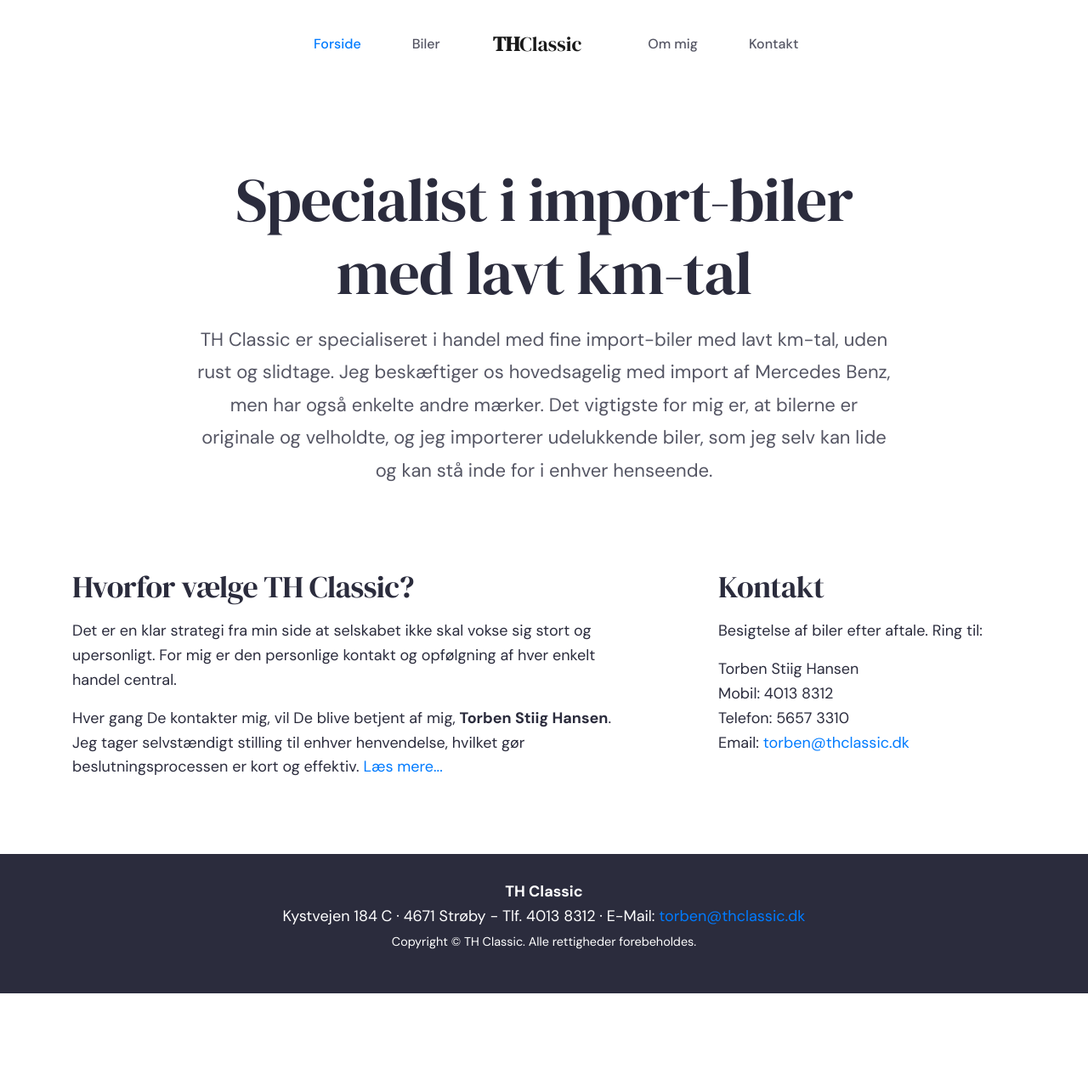
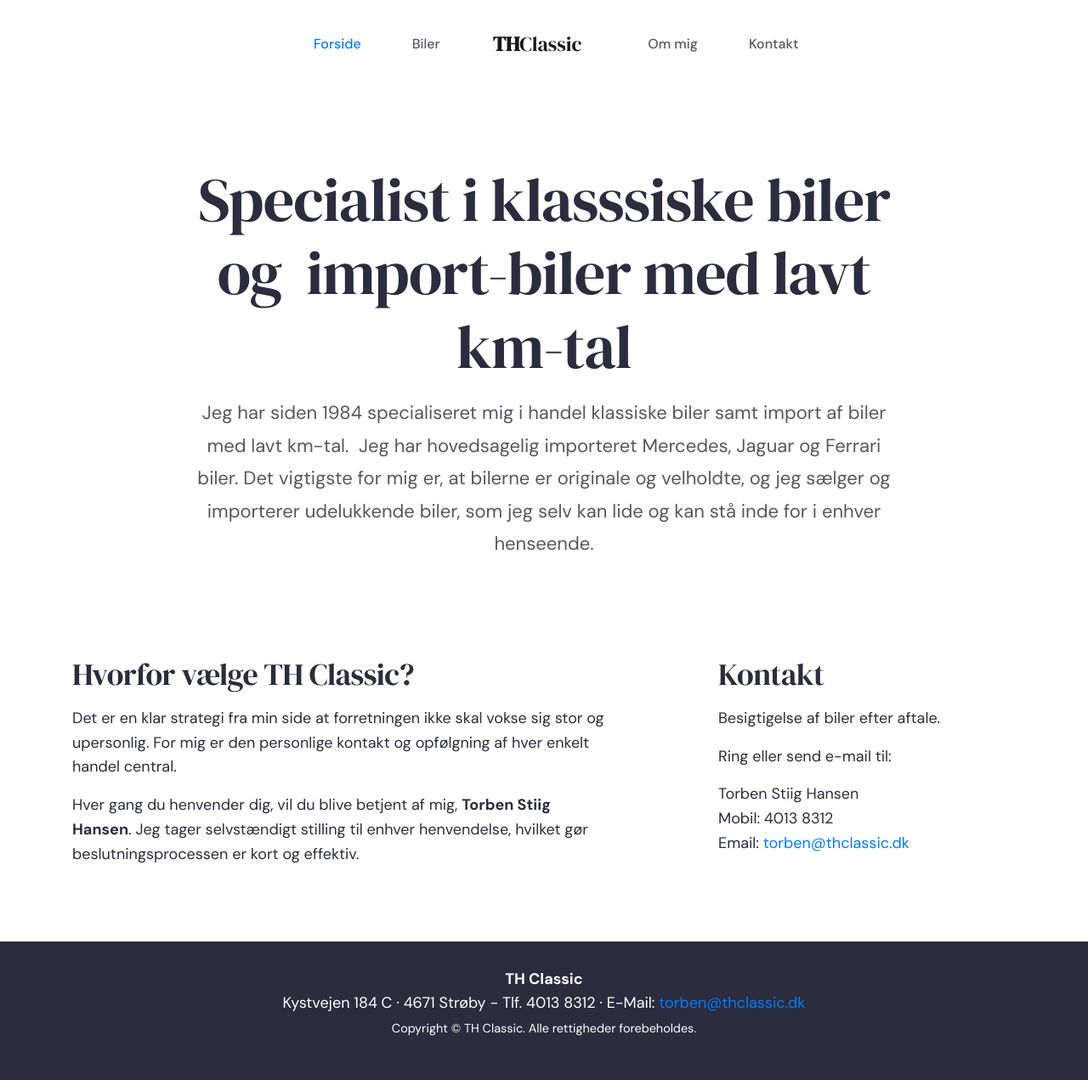
Before and after one commit to aakjaer/thclassic, a Jekyll site: the page built from index.html, in a window 1280 px wide. Shown: the whole page at 85% size. Built offline with Jekyll 4.4.1, drawn with Linux system fonts in a browser that asks for light colours; before the commit the page ends 1169 px from its top, so only the background shows below that.

Commit message:
Updated 2 files via CloudCannon

```diff
--- a/_layouts/default.html
+++ b/_layouts/default.html
@@ -7,7 +7,7 @@
         <title>TH Classic</title>
         <meta name="description" content="" />
         <link rel="stylesheet" href="https://stackpath.bootstrapcdn.com/bootstrap/4.4.1/css/bootstrap.min.css" integrity="sha384-Vkoo8x4CGsO3+Hhxv8T/Q5PaXtkKtu6ug5TOeNV6gBiFeWPGFN9MuhOf23Q9Ifjh" crossorigin="anonymous" />
-        <link href="https://fonts.googleapis.com/css2?family=DM+Sans:wght@400;500;700&family=DM+Serif+Display&display=swap" rel="stylesheet">
+        <link href="https://fonts.googleapis.com/css2?family=DM+Sans:wght@400;500;700&family=DM+Serif+Display&display=swap" rel="stylesheet" />
         <link rel="stylesheet" href="/assets/css/main.css" type="text/css" media="screen" />
     </head>
 
--- a/index.html
+++ b/index.html
@@ -7,10 +7,12 @@
 	<div class="row intro justify-content-center">
 		<div class="col-md-12 col-xl-9 text-center">
 			<h1 class="display-2 mb-4">
-				<h1 class="display-2 editable">Specialist i import-biler med lavt km-tal</h1>
+				<h1 class="display-2 editable">
+				    Specialist i klasssiske biler og&nbsp; import-biler med lavt km-tal
+				</h1>
 
 				<div class="lead text-muted editable">
-					TH Classic er specialiseret i handel med fine import-biler med lavt km-tal, uden rust og slidtage. Jeg beskæftiger os hovedsagelig med import af Mercedes Benz, men har også enkelte andre mærker. Det vigtigste for mig er, at bilerne er originale og velholdte, og jeg importerer udelukkende biler, som jeg selv kan lide og kan stå inde for i enhver henseende.
+				    <p>Jeg har siden 1984 specialiseret mig i handel klassiske biler samt import af biler med lavt km-tal.&nbsp; Jeg har hovedsagelig importeret Mercedes, Jaguar og Ferrari biler. Det vigtigste for mig er, at bilerne er originale og velholdte, og jeg s&aelig;lger og importerer udelukkende biler, som jeg selv kan lide og kan st&aring; inde for i enhver henseende.</p>
 				</div>
 			</h1>
 		</div>
@@ -19,23 +21,21 @@
 	<div class="row">
 		<div class="col-md-7">
 			<div class="editable">
-				<h2>Hvorfor vælge TH Classic?</h2>
-				<p>Det er en klar strategi fra min side at selskabet ikke skal vokse sig stort og upersonligt. For mig er den personlige kontakt og opfølgning af hver enkelt handel central.</p>
-				<p>Hver gang De kontakter mig, vil De blive betjent af mig, <strong>Torben Stiig Hansen</strong>. Jeg tager selvstændigt stilling til enhver henvendelse, hvilket gør beslutningsprocessen er kort og effektiv. <a href="/om/">Læs mere...</a></p>
+			    <h2>Hvorfor v&aelig;lge TH Classic?</h2>
+			    <p>Det er en klar strategi fra min side at forretningen ikke skal vokse sig stor og upersonlig. For mig er den personlige kontakt og opf&oslash;lgning af hver enkelt handel central.</p>
+			    <p>Hver gang du henvender dig, vil du blive betjent af mig, <strong>Torben Stiig Hansen</strong>. Jeg tager selvst&aelig;ndigt stilling til enhver henvendelse, hvilket g&oslash;r beslutningsprocessen er kort og effektiv.</p>
 			</div>
 		</div>
 		<div class="col-md-4 offset-md-1">
 			<div class="editable">
-				<h2>Kontakt</h2>
-				<p>Besigtelse af biler efter aftale. Ring til:</p>
+			    <h2>Kontakt</h2>
+			    <p>Besigtigelse af biler efter aftale.</p>
+			    <p>Ring eller send e-mail til:</p>
 			</div>
 
 			<address>
 				<div class="editable">
-					Torben Stiig Hansen <br/>
-					Mobil: 4013 8312 <br/>
-					Telefon: 5657 3310 <br/>
-					Email: <a href="mailto:torben@thclassic.dk">torben@thclassic.dk</a>
+				    <p>Torben Stiig Hansen<br />Mobil: 4013 8312<br />Email: <a href="mailto:torben@thclassic.dk">torben@thclassic.dk</a></p>
 				</div>
 			</address>
 		</div>
```
